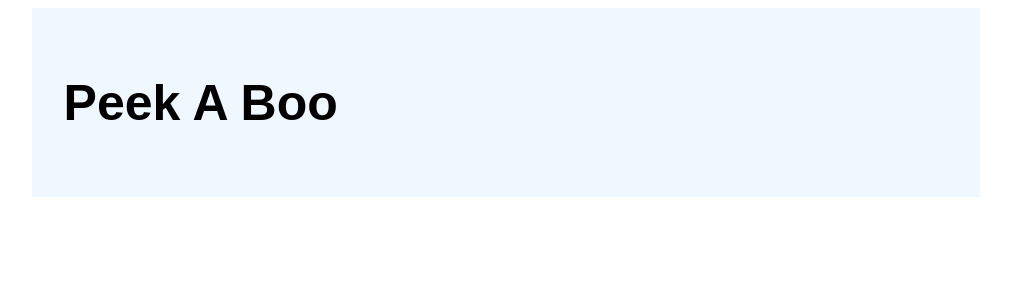
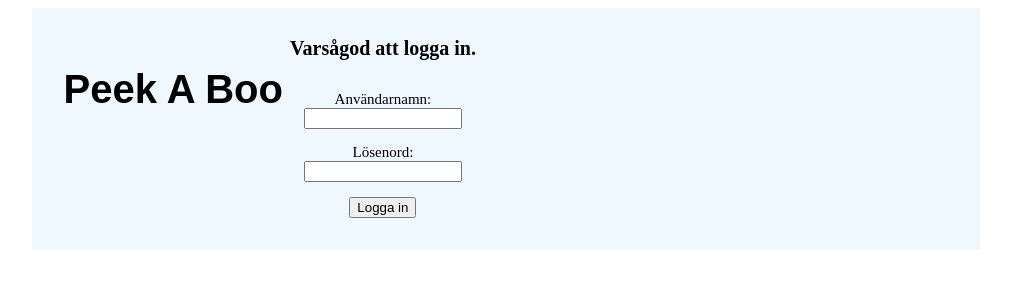
Before and after one commit to Dilemma98/InloggningsSida, a plain HTML site: page index.html in a window 1280 px wide. Shown: the whole page, without its empty margins (134-1145 px from the left). Drawn offline with Linux system fonts and the light colour scheme; a web font is replaced by a local one.

Commit message:
lade till input-fälten och logga in knappen

```diff
--- a/index.html
+++ b/index.html
@@ -5,11 +5,13 @@
     <meta name="viewport" content="width=device-width, initial-scale=1.0">
     <link rel="stylesheet" href="style.css">
     <link href="https://fonts.cdnfonts.com/css/citylines" rel="stylesheet">
+    <script src="script.js" defer></script>
     <title>Inloggningssida</title>
 </head>
 <body>
-    <header id="headerMenu">
+    <div id="root">
         <h1>Peek A Boo</h1>
-    </header>
+        <div id="inputForm"></div>
+    </div>
 </body>
 </html>
--- /dev/null
+++ b/script.js
@@ -0,0 +1,29 @@
+let h2 = document.createElement("h2");
+let root = document.getElementById("root");
+let inputForm = document.getElementById("inputForm");
+let button = document.createElement("button");
+button.textContent = "Logga in";
+let p = document.createElement("p");
+let p2 = document.createElement("p");
+
+const usernameInput = document.createElement("input");
+usernameInput.type = "text";
+usernameInput.id = "username";
+
+const passwordInput = document.createElement("input");
+passwordInput.type = "password";
+passwordInput.id = "password";
+
+
+p.innerText ="Användarnamn:";
+p.id = "anvNamn";
+p2.innerText="Lösenord:";
+p2.id = "anvLösen";
+
+h2.innerText = "Varsågod att logga in.";
+inputForm.appendChild(h2);
+inputForm.appendChild(p);
+inputForm.appendChild(usernameInput);
+inputForm.appendChild(p2);
+inputForm.appendChild(passwordInput);
+inputForm.appendChild(button);
--- a/style.css
+++ b/style.css
@@ -1,8 +1,38 @@
-#headerMenu {
+#root {
     width: 70%;
     background-color: aliceblue;
     padding: 2rem;
     margin: auto;
+    display: flex;
+    flex-direction: row;
+}
+
+h1{
     font-family: 'Citylines', sans-serif;
-    font-size: 25px;
+    font-size: 40px;
 }
+
+h2{
+    font-size: 20px;
+}
+
+#inputForm{
+    display: flex;
+    flex-direction: column;
+    width: 200px;
+    align-items: center;
+    margin-top: -20px;
+}
+
+input{
+    width: 150px;
+    margin-top: -15px;
+}
+
+#anvNamn, #anvLösen{
+    font-size: 15px;
+}
+
+button{
+    margin-top: 15px;
+}
```
